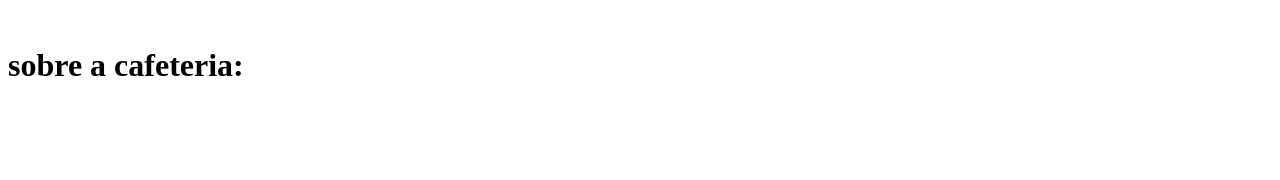
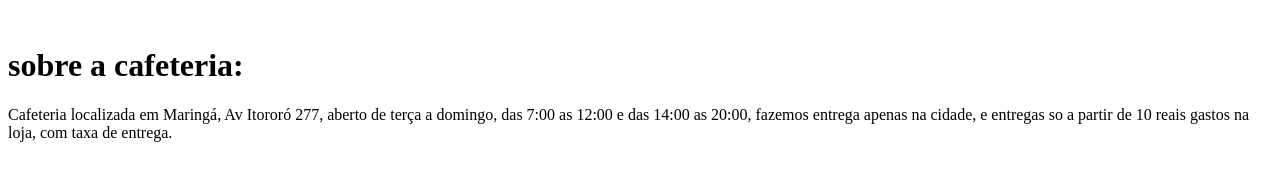
Before and after one commit to nicollymh/mokay, a plain HTML site: page index.html in a window 1280 px wide. Drawn offline with Linux system fonts and the light colour scheme.

Commit message:
sobre a cafeteria

```diff
--- a/index.html
+++ b/index.html
@@ -8,8 +8,9 @@
 </head>
 <body>
     <img src=" " alt="">
-    <h1>sobre a cafeteria:
-
-    </h1>
+    <h1>sobre a cafeteria:</h1>
+  Cafeteria localizada em Maringá, Av Itororó 277, aberto de terça a domingo,
+  das 7:00 as 12:00 e das 14:00 as 20:00, fazemos entrega apenas na cidade,
+   e entregas so a partir de 10 reais gastos na loja, com taxa de entrega.
 </body>
 </html>
```
